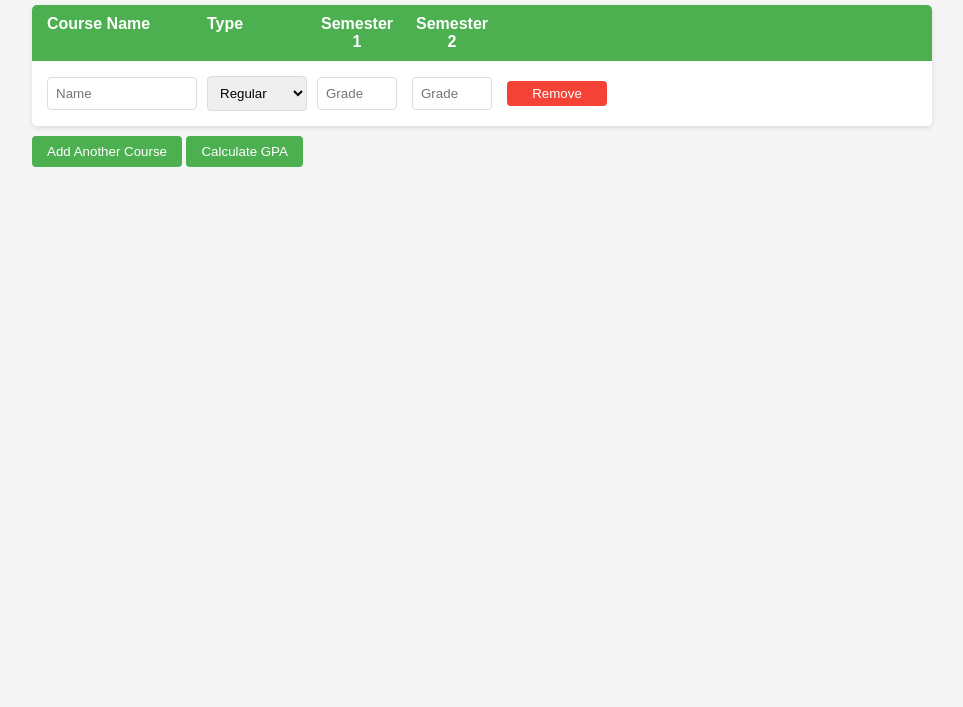
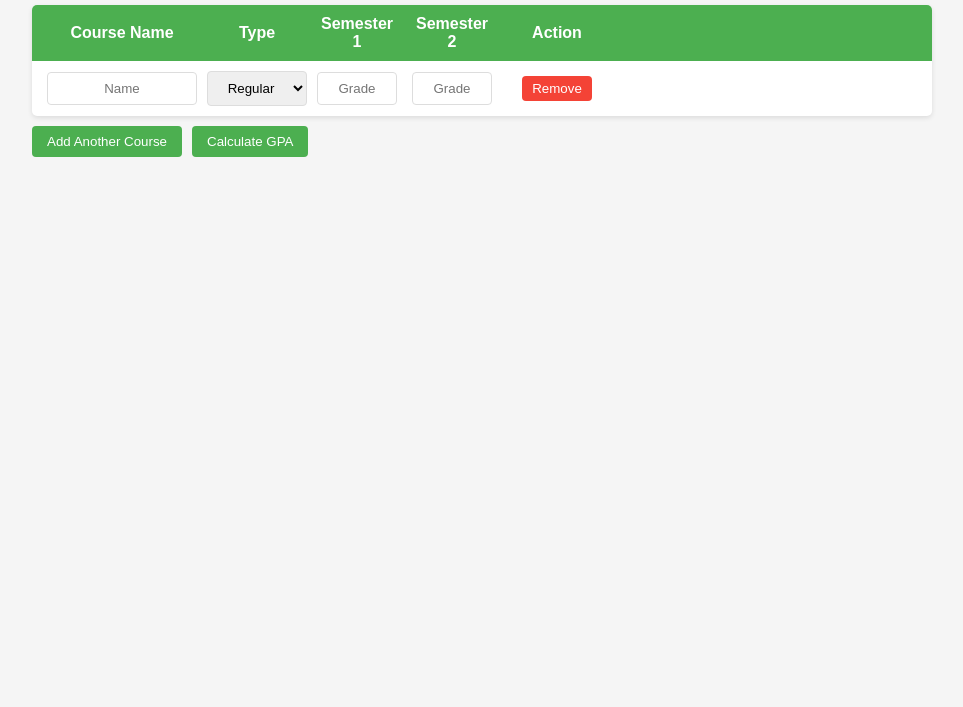
Before and after one commit to Nato0012/college, a plain HTML site: page index.html in a window 1280 px wide. Shown: the part 93-800 px from the top of the page, without its empty margins (158-1121 px from the left). Drawn offline with Linux system fonts and the light colour scheme.

Commit message:
Update index.html

```diff
--- a/index.html
+++ b/index.html
@@ -31,6 +31,12 @@
             font-weight: bold;
             padding: 10px 15px;
         }
+        .header-item {
+            display: flex;
+            justify-content: center;
+            align-items: center;
+            text-align: center;
+        }
         .course-row {
             display: flex;
             padding: 10px 15px;
@@ -43,24 +49,34 @@
         .course-name {
             width: 150px;
             margin-right: 10px;
+            display: flex;
+            justify-content: center;
         }
         .course-type {
             width: 100px;
             margin-right: 10px;
+            display: flex;
+            justify-content: center;
         }
         .semester-grade {
             width: 80px;
             margin-right: 15px;
-            text-align: center;
+            display: flex;
+            justify-content: center;
+        }
+        .remove-btn-container {
+            width: 100px;
+            display: flex;
+            justify-content: center;
         }
         .remove-btn {
-            width: 100px;
             background-color: #f44336;
             color: white;
             border: none;
             border-radius: 4px;
-            padding: 5px;
+            padding: 5px 10px;
             cursor: pointer;
+            white-space: nowrap;
         }
         .remove-btn:hover {
             background-color: #d32f2f;
@@ -71,6 +87,12 @@
             border-radius: 4px;
             width: 100%;
             box-sizing: border-box;
+            text-align: center;
+        }
+        .buttons-container {
+            display: flex;
+            gap: 10px;
+            margin: 10px 0;
         }
         button {
             padding: 8px 15px;
@@ -79,7 +101,6 @@
             border: none;
             border-radius: 4px;
             cursor: pointer;
-            margin: 10px 0;
         }
         button:hover {
             background-color: #45a049;
@@ -100,14 +121,12 @@
             background-color: white;
             padding: 15px;
             border-radius: 5px;
+            text-align: center;
         }
         .result-column h3 {
             margin-top: 0;
             border-bottom: 1px solid #eee;
             padding-bottom: 10px;
-        }
-        .header-label {
-            text-align: center;
         }
     </style>
 </head>
@@ -116,11 +135,11 @@
 
     <div class="gpa-table">
         <div class="table-header">
-            <div class="course-name">Course Name</div>
-            <div class="course-type">Type</div>
-            <div class="semester-grade">Semester 1</div>
-            <div class="semester-grade">Semester 2</div>
-            <div style="width: 100px;"></div>
+            <div class="header-item course-name">Course Name</div>
+            <div class="header-item course-type">Type</div>
+            <div class="header-item semester-grade">Semester 1</div>
+            <div class="header-item semester-grade">Semester 2</div>
+            <div class="header-item remove-btn-container">Action</div>
         </div>
         <div id="course-rows">
             <div class="course-row" id="row-1">
@@ -139,15 +158,17 @@
                 <div class="semester-grade">
                     <input type="text" class="letter-grade semester2" placeholder="Grade">
                 </div>
-                <div>
+                <div class="remove-btn-container">
                     <button class="remove-btn" onclick="removeCourse(1)">Remove</button>
                 </div>
             </div>
         </div>
     </div>
 
-    <button id="add-course">Add Another Course</button>
-    <button id="calculate">Calculate GPA</button>
+    <div class="buttons-container">
+        <button id="add-course">Add Another Course</button>
+        <button id="calculate">Calculate GPA</button>
+    </div>
 
     <div id="results">
         <h2>GPA Results</h2>
@@ -195,7 +216,7 @@
                 <div class="semester-grade">
                     <input type="text" class="letter-grade semester2" placeholder="Grade">
                 </div>
-                <div>
+                <div class="remove-btn-container">
                     <button class="remove-btn" onclick="removeCourse(${courseCount})">Remove</button>
                 </div>
             `;
```
